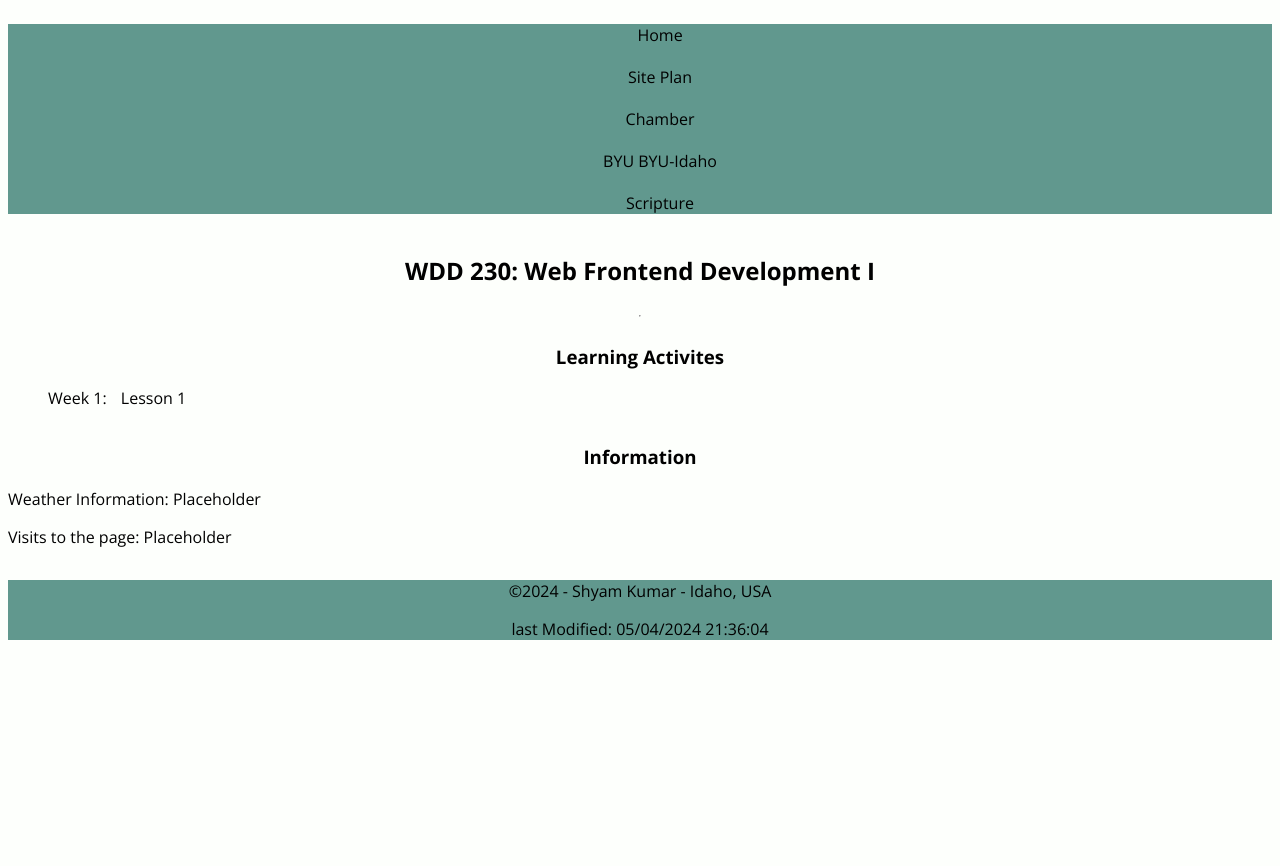
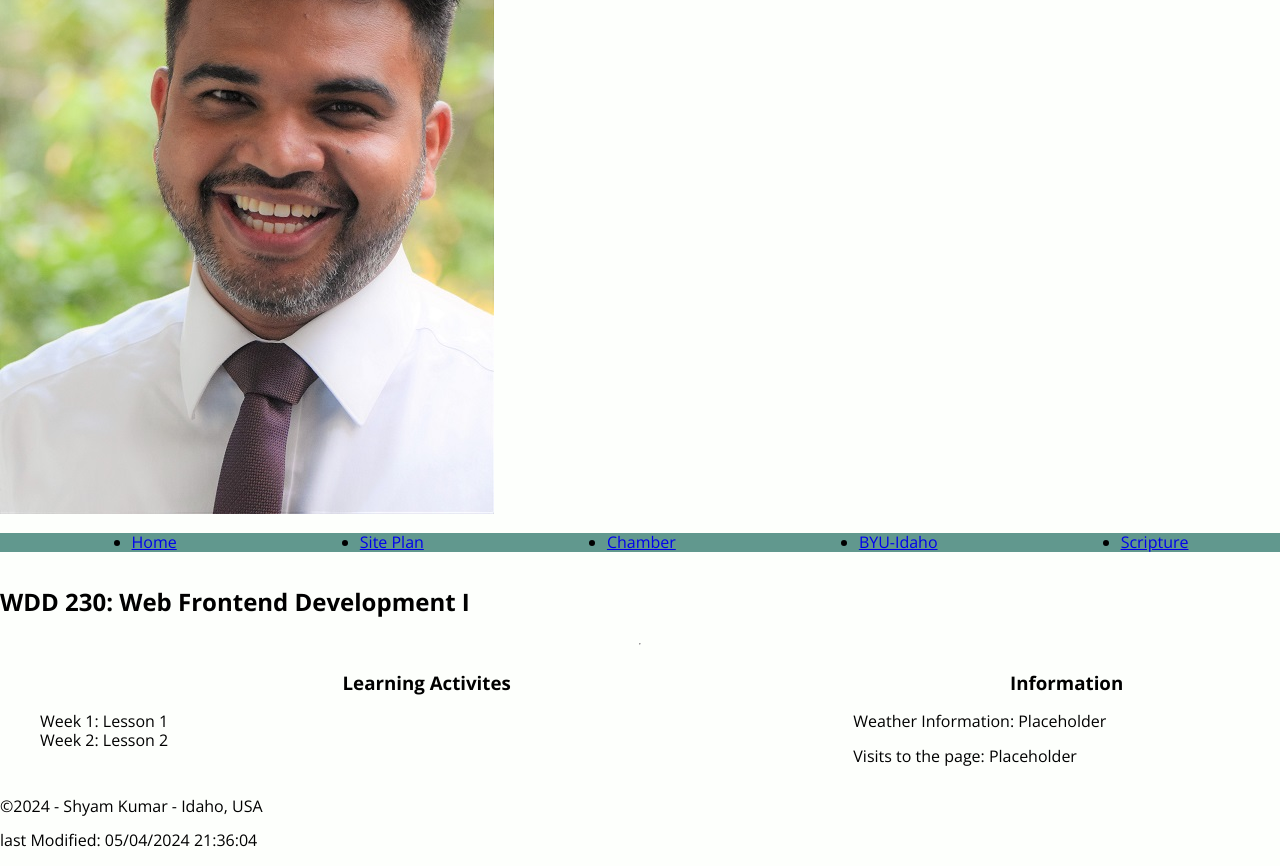
Before and after one commit to ShyamKumar11/wdd230, a plain HTML site: page index.html in a window 1280 px wide. Shown: the part 194-1060 px from the top of the page. Before the commit the page ends 850 px from the top, so only its background shows below. Drawn offline with nearby package versions, Linux system fonts and the light colour scheme.

Commit message:
link rel update

```diff
--- a/index.html
+++ b/index.html
@@ -10,7 +10,10 @@
     <meta name="og:type" content="Website">
     <meta name="og:image" content=" https://shyamkumar11.github.io/wdd230/images/Shyamheadshot-.jpeg">
     <meta name="og:url" content="https://shyamkumar11.github.io/wdd230/">
+    <link rel="stylesheet" href="https://cdnjs.cloudflare.com/ajax/libs/normalize/8.0.1/normalize.min.css">
     <link rel="stylesheet" href="styles/base.css">
+    <link rel="stylesheet" type="text/css" href="styles/base.css">
+    <link rel="stylesheet" href="styles/larger.css">
     <link rel="icon" href="favicon.ico">
     <title>Shyam Kumar - WDD 230 - Web Frontend Development</title>
     <script src="scripts/getdates.js" defer></script>
@@ -26,7 +29,7 @@
                 <li><a href="#">Home</a></li>
                 <li><a href="lesson03/chamber-site-plan.html">Site Plan</a></li>
                 <li><a href="Chamber">Chamber</a></li>
-                <li><a href="https://www.byui.edu">BYU BYU-Idaho</a></li>
+                <li><a href="https://www.byui.edu">BYU-Idaho</a></li>
                 <li><a
                         href="https://www.churchofjesuschrist.org/study/scriptures/bofm/1-ne/3?lang=eng&id=p7#p7">Scripture</a>
                 </li>
@@ -43,10 +46,12 @@
             <h2>WDD 230: Web Frontend Development I</h2>
             <hr>
             <!--This is a horizontal rule-->
+            <div id="cards">
                 <section class="card">
                     <h3>Learning Activites</h3>
                     <ul>
                         <li>Week 1: <a herf="#">Lesson 1</a></li>
+                        <li>Week 2: <a herf="#">Lesson 2</a></li>
                     </ul>
                 </section>
                 <section class="card">
@@ -54,10 +59,11 @@
                     <p>Weather Information: Placeholder</p>
                     <p>Visits to the page: Placeholder</p>
                 </section>
+            </div>
 
 
 
-
+    </div>
     </main>
     <footer>
         <!--
--- a/styles/base.css
+++ b/styles/base.css
@@ -28,7 +28,7 @@ nav{
 main{
     display: grid;
     grid-template-columns: 1fr;
-}
+
 
 ul{
     list-style: none;
@@ -75,10 +75,18 @@ main h2{
     text-align: center;
 }
 
+
+main h3{
+    text-align: center;
+    background-color:#61988E
+
+}
+
 main ul li a{
     color: black;
     text-decoration: none;
     padding: 10px;
+
 
 
 }
--- /dev/null
+++ b/styles/larger.css
@@ -0,0 +1,15 @@
+@media screen and (min-width:640px) {
+
+    nav ul{
+        display: flex;
+        flex-direction: row;
+        justify-content: space-around;
+    }
+
+
+#cards{
+    display: grid;
+    grid-template-columns: 2fr 1fr;
+}
+
+}
```
Lines whose indentation alone changed are shown as unchanged.
